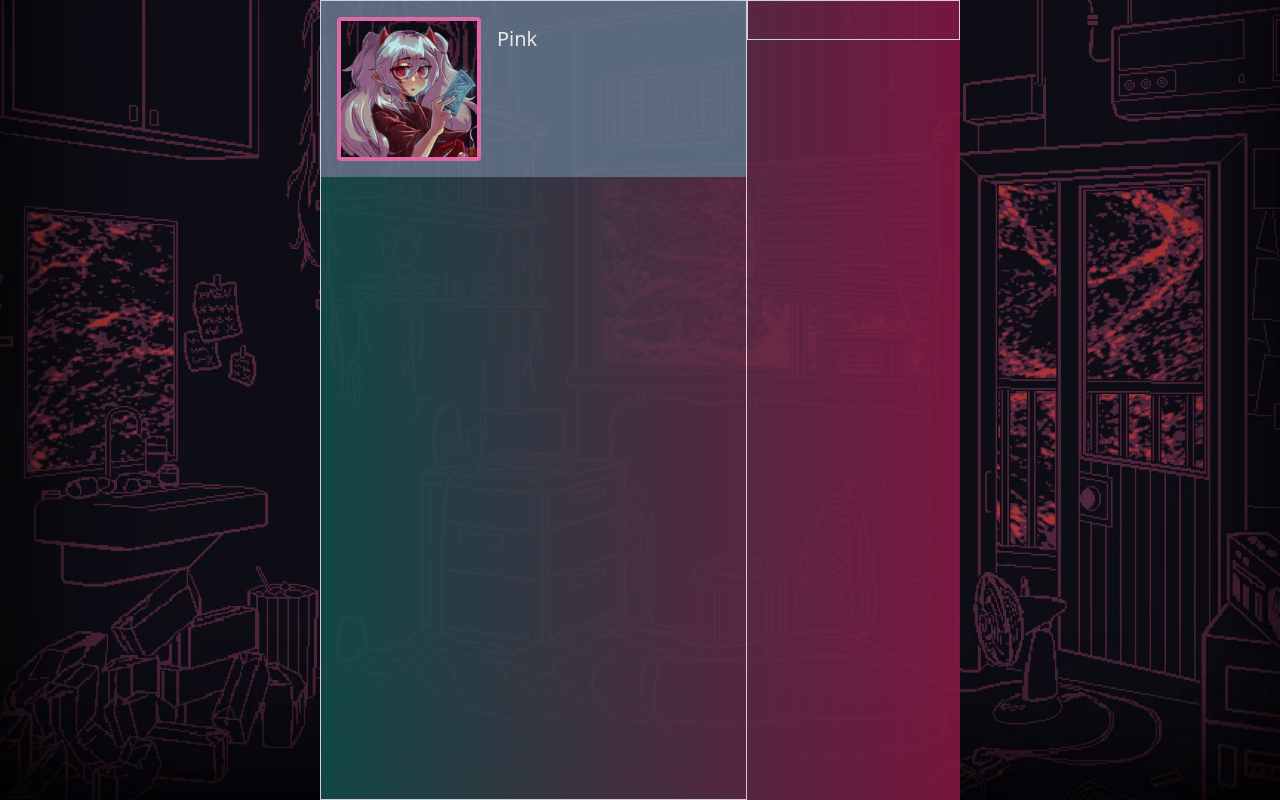
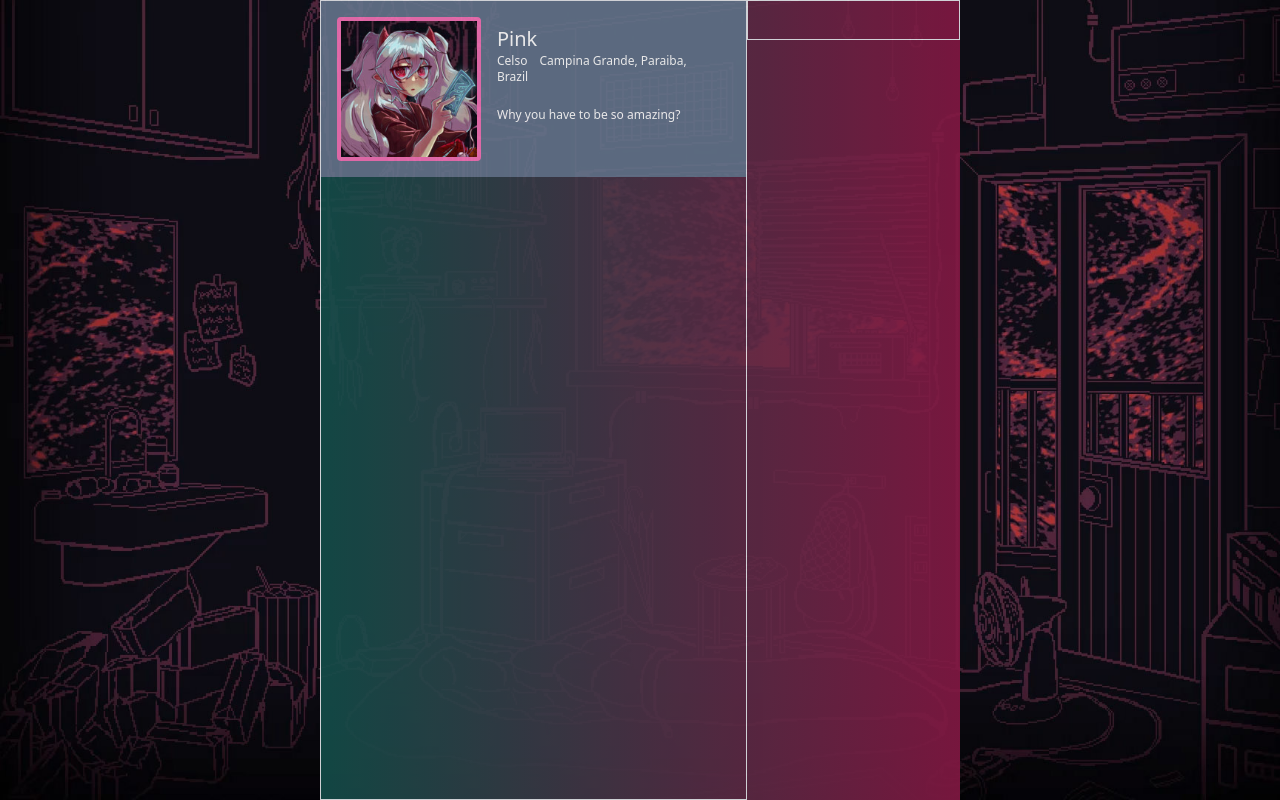
Before and after one commit to celso-rodrigo/learning-tailwind, a React (Create React App) app: page / in a window 1280 px wide. Built offline with nearby package versions, Linux system fonts and the light colour scheme.

Commit message:
feat: Criado about de UserInfo

```diff
--- a/src/components/UserInfoAbout.js
+++ b/src/components/UserInfoAbout.js
@@ -4,6 +4,20 @@ function UserInfoAbout() {
 	return (
 		<div className="p-2 px-4">
 			<h1 className="text-xl text-white font-light">Pink</h1>
+			<p
+				className="text-xs text-white font-light pb-4"
+			>
+          Celso
+				<span className="pl-3">
+            Campina Grande, Paraiba, Brazil
+				</span>
+			</p>
+			<a
+				href=""
+				className="text-xs text-white font-light pb-4 hover:underline"
+			>
+        Why you have to be so amazing?
+			</a>
 		</div>
 	);
 }
```
